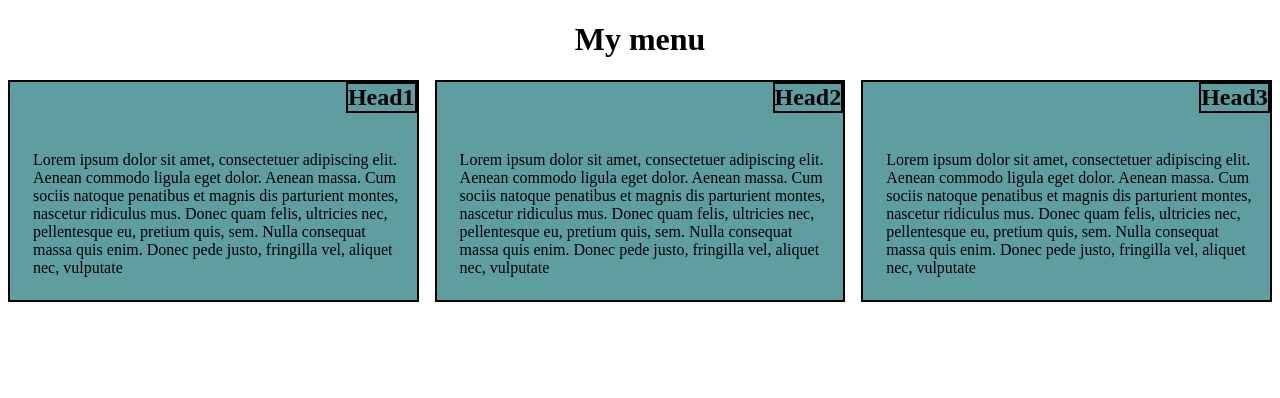
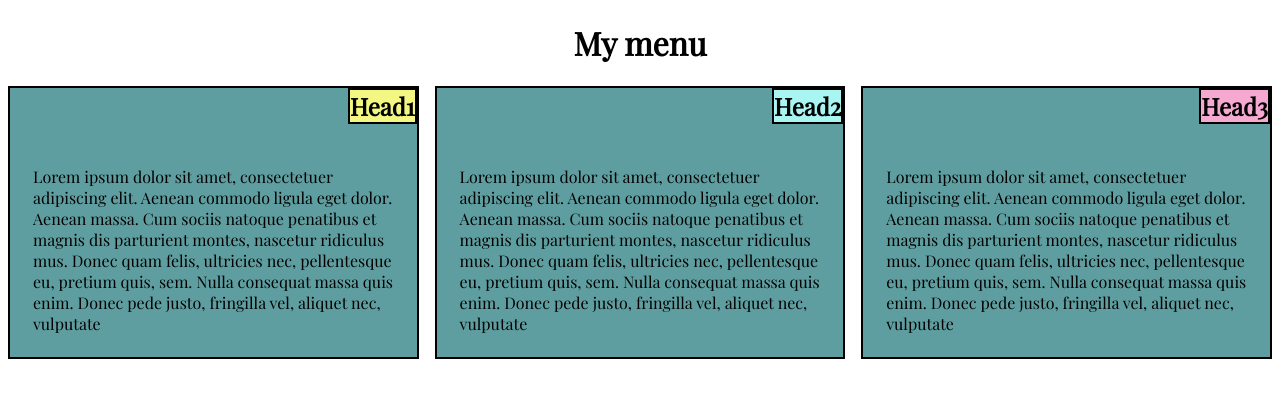
Before and after one commit to SAREVALOG/SANTIAGOAREVALOGONZALEZmod2_solution, a plain HTML site: page index.html in a window 1280 px wide. Drawn offline with nearby package versions, Linux system fonts and the light colour scheme.

Commit message:
nuevos cambios

```diff
--- a/estilo.css
+++ b/estilo.css
@@ -5,7 +5,7 @@
 
 body {
     margin: 0;
-    font-size: 16px/18px;
+    font-family: 'Playfair Display', serif;
 }
 h1{
 text-align: center;
@@ -18,10 +18,29 @@ padding: 0px;
 border: 2px solid black;
 margin: 0px;
 }
+
+h2:hover {
+    background-color: #FF00FF;
+}
+h2:active{
+ background-color: #FF000F;
+}
+
 p {
 margin:15px;
 }
 
+#header1{
+	 background-color: #F3F781;
+}
+
+#header2{
+	 background-color: #A9F5F2;
+}
+
+#header3{
+	 background-color: #F5A9D0;
+}
 
 div .section{
   background-color: #5F9EA0;
--- a/index.html
+++ b/index.html
@@ -1,12 +1,14 @@
 <!DOCTYPE html>
 <html>
 <head>
+	<link href='https://fonts.googleapis.com/css?family=Playfair+Display' rel='stylesheet' type='text/css'>
+
 	<meta charset="utf-8">
 	<meta name="viewport" content="width=device-width, initial-scale=1">
 	<title>Mi tarea</title>
 
 	<!-- llamar mi estilo -->
-	<link rel="stylesheet" href="estilo.css" rel="stylesheet">
+	<link rel="stylesheet" href="estilo.css" >
 </head>
 <body>
 <h1>My menu</h1>
@@ -14,7 +16,7 @@
 <div class="row" >
 	<div class="col-lg-4 col-md-6 col-sm-12">
 		<div class="section">
-			<h2 >Head1</h2>
+			<h2 id="header1" >Head1</h2>
 			<br>
 			<br>
 			<br>
@@ -24,7 +26,7 @@
 	</div>
 	<div class="col-lg-4 col-md-6 col-sm-12" >
 		<div class="section">
-			<h2>Head2</h2>
+			<h2 id="header2">Head2</h2>
 			<br>
 			<br>
 			<br>
@@ -34,7 +36,7 @@
 	</div>
 	<div class="col-lg-4 col-md-12 col-sm-12" >
 		<div class="section">
-			<h2 >Head3</h2>
+			<h2 id="header3">Head3</h2>
 			<br>
 			<br>
 			<br>
```
